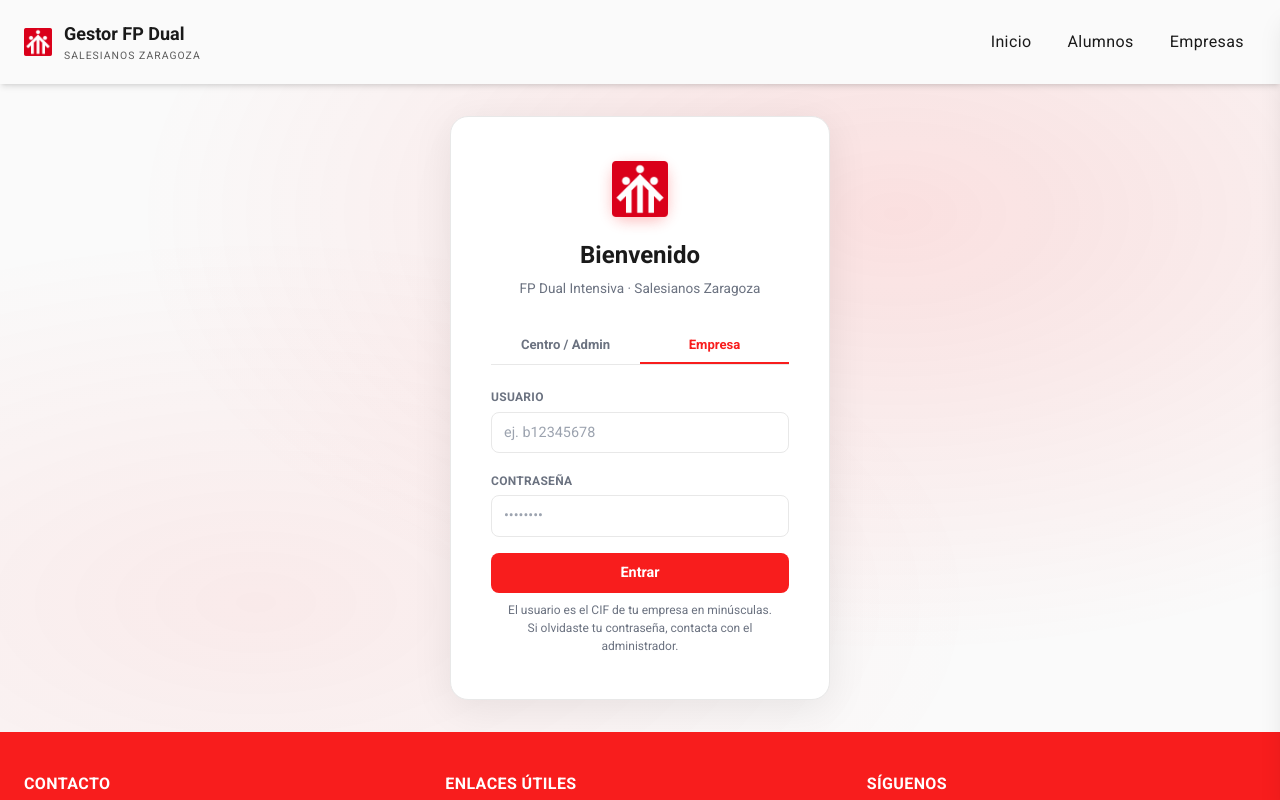
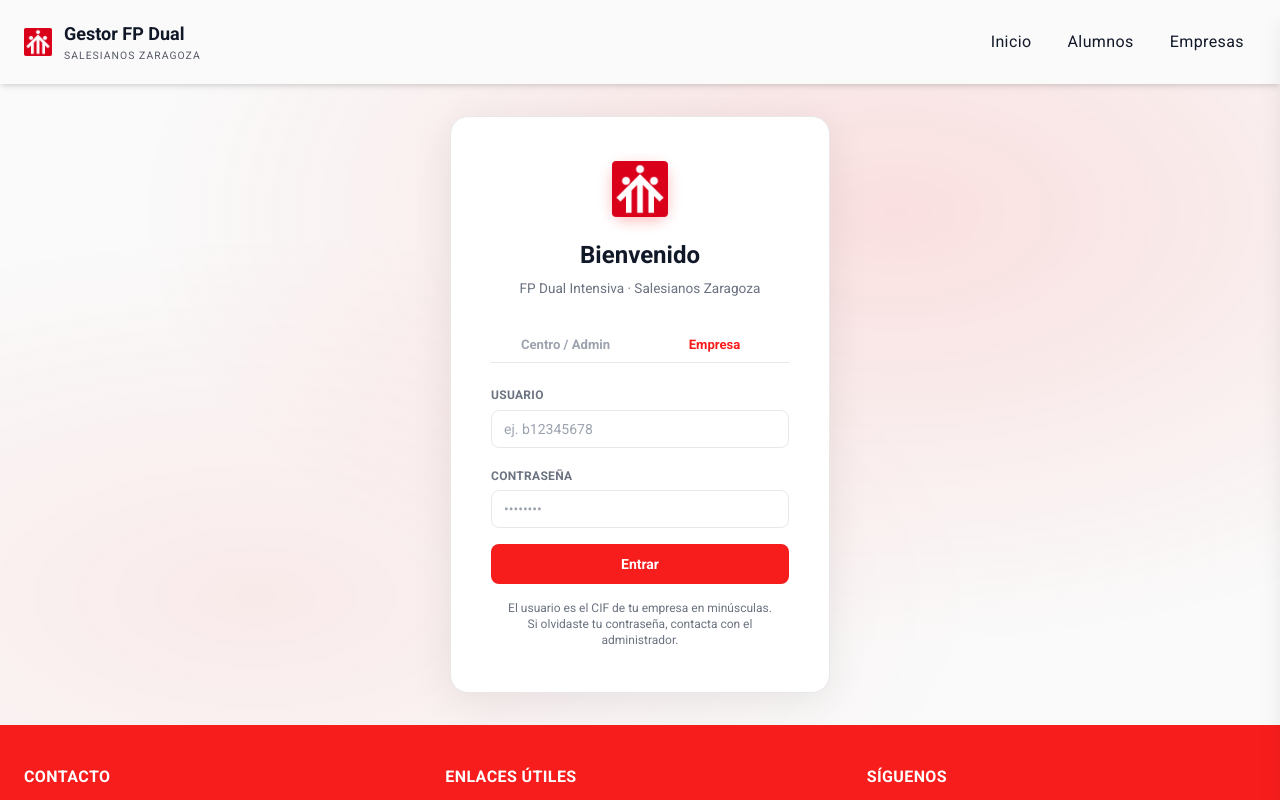
Before and after one commit to Katelynshapoval/Gestor-FP-Dual, a React (Create React App) app in the folder frontend/: page /login in a window 1280 px wide. Both pictures are taken after a click on the button "Empresa". Shown: the top 800 px of the page. Built offline with nearby package versions, Linux system fonts and the light colour scheme.

Commit message:
refactor: some styling fixes

```diff
--- a/frontend/src/pages/LinkStudents/StudentCardComponents/DatosRapidos.jsx
+++ b/frontend/src/pages/LinkStudents/StudentCardComponents/DatosRapidos.jsx
@@ -11,7 +11,7 @@
     <div>
       <p className="section-label">Datos rápidos</p>
 
-      <div className="flex flex-col gap-5 text-sm bg-white border border-[var(--border)] rounded-lg p-4">
+      <div className="flex flex-col gap-5 text-sm bg-white border border-gray-200 rounded-lg p-4">
         {/* Email */}
         <div className="flex gap-3 items-start">
           <MdOutlineEmail className="text-red-500 text-xl mt-1 flex-shrink-0" />
--- a/frontend/src/pages/Login.js
+++ b/frontend/src/pages/Login.js
@@ -9,9 +9,7 @@
   else navigate("/");
 }
 
-// ──────────────────────────────────────────────────────────
-// TAB: Login con credenciales (para empresas)
-// ──────────────────────────────────────────────────────────
+// Pestaña de login con credenciales (para empresas)
 const CredentialLogin = ({ setUser }) => {
   const navigate = useNavigate();
   const [username, setUsername] = useState("");
@@ -41,17 +39,14 @@
 
       if (userData.must_change_password) {
         setMustChangePassword(true);
-
         setUserId(userData.idUser);
         setUserType(userData.user_type);
-
         setUser({
           idUser: userData.idUser,
           nombre: userData.name,
           email: userData.email,
           user_type: userData.user_type,
         });
-
         return;
       }
 
@@ -74,17 +69,11 @@
     e.preventDefault();
     setError(null);
     setLoading(true);
-
     try {
       const res = await fetch("/changePassword", {
         method: "POST",
-        headers: {
-          "Content-Type": "application/json",
-        },
-        body: JSON.stringify({
-          idUser: userId,
-          newPassword,
-        }),
+        headers: { "Content-Type": "application/json" },
+        body: JSON.stringify({ idUser: userId, newPassword }),
       });
 
       if (!res.ok) throw new Error("Error al cambiar contraseña");
@@ -97,22 +86,37 @@
     }
   };
 
+  // Formulario de cambio de contraseña obligatorio en el primer acceso
   if (mustChangePassword) {
     return (
       <form onSubmit={handleChangePassword} className="space-y-4 text-left">
-        <p style={{ fontSize: "0.85rem", color: "var(--text-muted)" }}>
+        <p className="text-sm text-gray-500">
           Debes cambiar tu contraseña antes de continuar.
         </p>
 
+        <div className="space-y-1">
+          <label className="text-xs font-semibold text-gray-500 uppercase tracking-wide">
+            Nueva contraseña
+          </label>
           <input
             type="password"
             placeholder="Nueva contraseña"
             value={newPassword}
             onChange={(e) => setNewPassword(e.target.value)}
             required
+            className="w-full px-3 py-2 border border-surface-200 rounded-lg text-sm bg-white outline-none transition focus:border-brand-500 focus:ring-2 focus:ring-brand-500/20"
           />
+        </div>
 
-        <button type="submit" disabled={loading}>
+        <button
+          type="submit"
+          disabled={loading}
+          className={`w-full py-2.5 rounded-lg text-sm font-semibold text-white transition ${
+            loading
+              ? "bg-gray-300 cursor-not-allowed"
+              : "bg-brand-500 hover:bg-brand-700 cursor-pointer"
+          }`}
+        >
           {loading ? "Guardando…" : "Cambiar contraseña"}
         </button>
 
@@ -134,19 +138,7 @@
           value={username}
           onChange={(e) => setUsername(e.target.value)}
           required
-          style={{
-            width: "100%",
-            padding: "0.55rem 0.75rem",
-            border: "1px solid var(--border)",
-            borderRadius: "var(--radius-sm)",
-            fontSize: "0.9rem",
-            outline: "none",
-            background: "var(--surface)",
-            color: "var(--text)",
-            transition: "border-color 0.15s",
-          }}
-          onFocus={(e) => (e.target.style.borderColor = "var(--brand)")}
-          onBlur={(e) => (e.target.style.borderColor = "var(--border)")}
+          className="w-full px-3 py-2 border border-surface-200 rounded-lg text-sm bg-white text-gray-900 outline-none transition focus:border-brand-500 focus:ring-2 focus:ring-brand-500/20"
         />
       </div>
 
@@ -161,37 +153,18 @@
           value={password}
           onChange={(e) => setPassword(e.target.value)}
           required
-          style={{
-            width: "100%",
-            padding: "0.55rem 0.75rem",
-            border: "1px solid var(--border)",
-            borderRadius: "var(--radius-sm)",
-            fontSize: "0.9rem",
-            outline: "none",
-            background: "var(--surface)",
-            color: "var(--text)",
-            transition: "border-color 0.15s",
-          }}
-          onFocus={(e) => (e.target.style.borderColor = "var(--brand)")}
-          onBlur={(e) => (e.target.style.borderColor = "var(--border)")}
+          className="w-full px-3 py-2 border border-surface-200 rounded-lg text-sm bg-white text-gray-900 outline-none transition focus:border-brand-500 focus:ring-2 focus:ring-brand-500/20"
         />
       </div>
 
       <button
         type="submit"
         disabled={loading}
-        style={{
-          width: "100%",
-          padding: "0.6rem",
-          background: loading ? "#ccc" : "var(--brand)",
-          color: "#fff",
-          border: "none",
-          borderRadius: "var(--radius-sm)",
-          fontSize: "0.9rem",
-          fontWeight: 600,
-          cursor: loading ? "not-allowed" : "pointer",
-          transition: "background 0.15s",
-        }}
+        className={`w-full py-2.5 rounded-lg text-sm font-semibold text-white transition ${
+          loading
+            ? "bg-gray-300 cursor-not-allowed"
+            : "bg-brand-500 hover:bg-brand-700 cursor-pointer"
+        }`}
       >
         {loading ? "Verificando…" : "Entrar"}
       </button>
@@ -202,14 +175,7 @@
         </div>
       )}
 
-      <p
-        style={{
-          fontSize: "0.75rem",
-          color: "var(--text-muted)",
-          textAlign: "center",
-          marginTop: "0.5rem",
-        }}
-      >
+      <p className="text-xs text-gray-500 text-center mt-2">
         El usuario es el CIF de tu empresa en minúsculas.
         <br />
         Si olvidaste tu contraseña, contacta con el administrador.
@@ -218,9 +184,7 @@
   );
 };
 
-// ──────────────────────────────────────────────────────────
-// TAB: Login Google OAuth (admins y profesores)
-// ──────────────────────────────────────────────────────────
+// Pestaña de login Google OAuth (admins y profesores)
 const GoogleLoginTab = ({ setUser }) => {
   const navigate = useNavigate();
   const [error, setError] = useState(false);
@@ -268,52 +232,38 @@
   );
 };
 
-// ──────────────────────────────────────────────────────────
-// PÁGINA PRINCIPAL DE LOGIN
-// ──────────────────────────────────────────────────────────
+// Página principal de login con pestañas para Google y empresa
 const Login = () => {
   const { setUser } = useUser();
-  const [tab, setTab] = useState("google"); // "google" | "empresa"
-
-  const tabStyle = (active) => ({
-    flex: 1,
-    padding: "0.5rem",
-    fontSize: "0.82rem",
-    fontWeight: 600,
-    cursor: "pointer",
-    border: "none",
-    borderBottom: active ? "2px solid var(--brand)" : "2px solid transparent",
-    background: "transparent",
-    color: active ? "var(--brand)" : "var(--text-muted)",
-    transition: "all 0.15s",
-  });
+  const [tab, setTab] = useState("google");
 
   return (
     <div className="login-page">
       <div className="login-card">
-        {/* Logo */}
         <div className="logo-mark">
           <img src="logo.png" alt="Salesianos" />
         </div>
         <h2>Bienvenido</h2>
         <p className="subtitle">FP Dual Intensiva · Salesianos Zaragoza</p>
 
-        {/* Tabs */}
-        <div
-          style={{
-            display: "flex",
-            borderBottom: "1px solid var(--border)",
-            marginBottom: "1.25rem",
-          }}
-        >
+        {/* Pestañas de selección de tipo de login */}
+        <div className="flex border-b border-surface-200 mb-5">
           <button
-            style={tabStyle(tab === "google")}
+            className={`flex-1 py-2 text-[0.82rem] font-semibold cursor-pointer border-none bg-transparent transition ${
+              tab === "google"
+                ? "border-b-2 border-brand-500 text-brand-500"
+                : "border-b-2 border-transparent text-gray-400"
+            }`}
             onClick={() => setTab("google")}
           >
             Centro / Admin
           </button>
           <button
-            style={tabStyle(tab === "empresa")}
+            className={`flex-1 py-2 text-[0.82rem] font-semibold cursor-pointer border-none bg-transparent transition ${
+              tab === "empresa"
+                ? "border-b-2 border-brand-500 text-brand-500"
+                : "border-b-2 border-transparent text-gray-400"
+            }`}
             onClick={() => setTab("empresa")}
           >
             Empresa
--- a/frontend/src/shared_styles/main.css
+++ b/frontend/src/shared_styles/main.css
@@ -2,22 +2,6 @@
 @tailwind base;
 @tailwind components;
 @tailwind utilities;
-
-/* VARIABLES GLOBALES */
-:root {
-  --brand: #f81d1d;
-  --brand-dark: #bc0808;
-  --brand-light: #fff1f1;
-  --brand-shadow: 0 4px 14px 0 rgb(248 29 29 / 0.28);
-  --surface: #ffffff;
-  --surface-alt: #fafafa;
-  --border: #e8e8e8;
-  --text: #1a1a1a;
-  --text-muted: #6b7280;
-  --radius: 0.75rem;
-  --radius-sm: 0.5rem;
-  --transition: 0.18s ease;
-}
 
 *,
 *::before,
@@ -37,8 +21,7 @@
 body {
   font-family: "Roboto", sans-serif;
   font-size: 0.9375rem;
-  color: var(--text);
-  background: var(--surface-alt);
+  @apply text-gray-900 bg-surface-50;
   -webkit-font-smoothing: antialiased;
 }
 .app {
@@ -64,14 +47,13 @@
       rgb(248 29 29/0.07) 0%,
       transparent 50%
     ),
-    var(--surface-alt);
+    #fafafa;
   min-height: calc(100vh - 64px - 200px);
   padding: 2rem;
 }
 .login-card {
-  background: var(--surface);
-  border: 1px solid var(--border);
-  border-radius: calc(var(--radius) * 1.5);
+  @apply bg-white border border-surface-200;
+  border-radius: 1.125rem;
   padding: 2.75rem 2.5rem;
   width: 100%;
   max-width: 380px;
@@ -82,13 +64,13 @@
 .login-card .logo-mark {
   width: 56px;
   height: 56px;
-  background: var(--brand);
+  @apply bg-brand-500;
   border-radius: 14px;
   display: flex;
   align-items: center;
   justify-content: center;
   margin: 0 auto 1.25rem;
-  box-shadow: var(--brand-shadow);
+  box-shadow: 0 4px 14px 0 rgb(248 29 29 / 0.28);
 }
 .login-card h2 {
   font-family: "Roboto", sans-serif;
@@ -98,21 +80,18 @@
 }
 .login-card .subtitle {
   font-size: 0.85rem;
-  color: var(--text-muted);
+  @apply text-gray-500;
   margin: 0 0 1.75rem;
 }
 .login-divider {
   height: 1px;
-  background: var(--border);
+  @apply bg-surface-200;
   margin: 1.5rem 0;
 }
 .login-error {
-  background: #fff1f1;
-  border: 1px solid rgb(248 29 29/0.25);
-  border-radius: var(--radius-sm);
+  @apply bg-brand-50 border border-brand-500/25 rounded-lg text-brand-700;
   padding: 0.65rem 1rem;
   font-size: 0.82rem;
-  color: var(--brand-dark);
   margin-top: 1rem;
 }
 
@@ -129,8 +108,7 @@
   animation: fadeIn 0.15s ease-out;
 }
 .modal-box {
-  background: var(--surface);
-  border-radius: var(--radius);
+  @apply bg-white rounded-xl;
   width: 100%;
   max-width: 92%;
   height: 88vh;
@@ -145,7 +123,7 @@
   align-items: center;
   justify-content: space-between;
   padding: 0.85rem 1.25rem;
-  border-bottom: 1px solid var(--border);
+  @apply border-b border-surface-200;
   gap: 1rem;
 }
 .modal-title {
@@ -153,7 +131,7 @@
   font-size: 0.95rem;
   font-weight: 600;
   margin: 0;
-  color: var(--text);
+  @apply text-gray-900;
 }
 .modal-actions {
   display: flex;
@@ -164,19 +142,16 @@
   width: 30px;
   height: 30px;
   border-radius: 50%;
-  border: 1.5px solid var(--border);
-  background: var(--surface);
+  @apply border border-surface-200 bg-white text-gray-500;
   display: flex;
   align-items: center;
   justify-content: center;
   cursor: pointer;
   font-size: 0.85rem;
-  color: var(--text-muted);
-  transition: all var(--transition);
+  transition: all 0.18s ease;
 }
 .modal-close:hover {
-  border-color: var(--brand);
-  color: var(--brand);
+  @apply border-brand-500 text-brand-500;
 }
 .modal-body {
   flex: 1;
@@ -196,7 +171,7 @@
   justify-content: space-between;
   margin-bottom: 1.75rem;
   padding-bottom: 1rem;
-  border-bottom: 2px solid var(--brand-light);
+  @apply border-b-2 border-brand-50;
 }
 .eval-meta {
   display: flex;
@@ -206,13 +181,10 @@
   font-size: 0.75rem;
   padding: 0.25rem 0.65rem;
   border-radius: 6px;
-  background: var(--surface-alt);
-  border: 1px solid var(--border);
-  color: var(--text-muted);
+  @apply bg-surface-50 border border-surface-200 text-gray-500;
 }
 .eval-score-box {
-  background: linear-gradient(135deg, var(--brand) 0%, var(--brand-dark) 100%);
-  border-radius: var(--radius);
+  @apply bg-gradient-to-br from-brand-500 to-brand-700 rounded-xl;
   padding: 1.25rem 1.5rem;
   color: #fff;
   margin-bottom: 1.25rem;
@@ -239,14 +211,14 @@
 
 /* UTILIDADES */
 .text-muted {
-  color: var(--text-muted);
+  @apply text-gray-500;
 }
 .text-brand {
-  color: var(--brand);
+  @apply text-brand-500;
 }
 .divider {
   height: 1px;
-  background: var(--border);
+  @apply bg-surface-200;
   margin: 1.25rem 0;
 }
 .grid-2 {
```
Also changed, not shown: frontend/src/pages/AdminCompanyView/components/CompanyCard.jsx (+12 -16 lines), frontend/src/pages/AdminCompanyView/components/ConvenioViewer.jsx (+4 -13 lines), frontend/src/pages/CompanyView/Dropdown.jsx (+11 -31 lines), frontend/src/pages/LinkStudents/LinkStudents.css (+22 -41 lines), 2 other files (tests, documents, lock files or other folders). Lines whose indentation alone changed are shown as unchanged.
